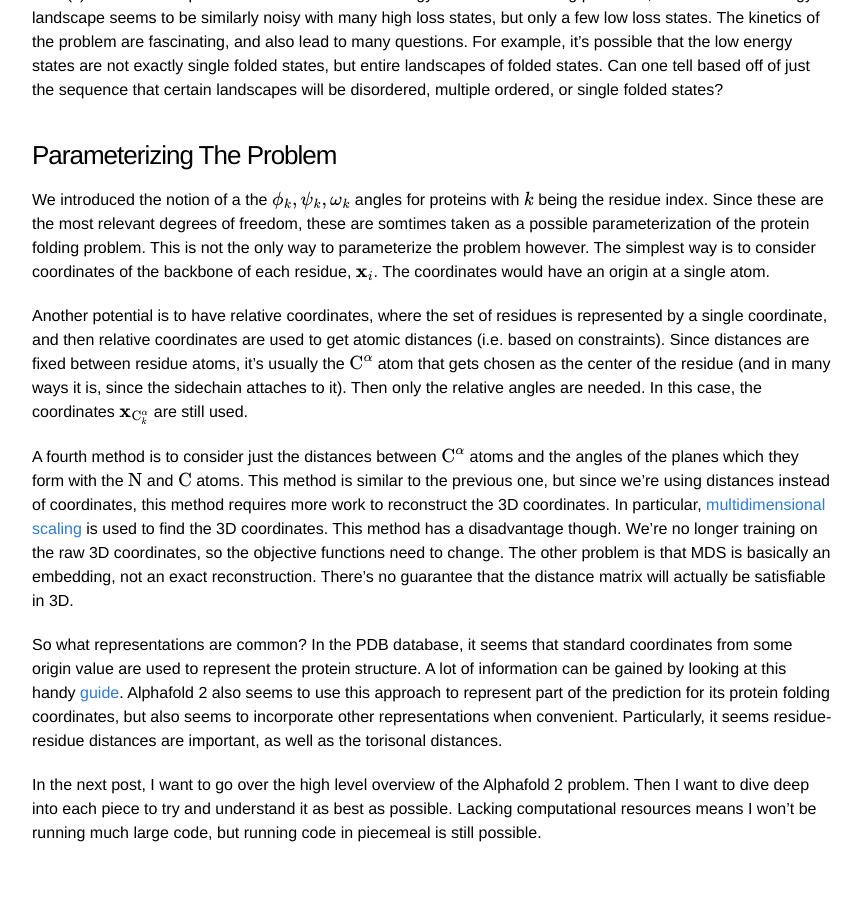
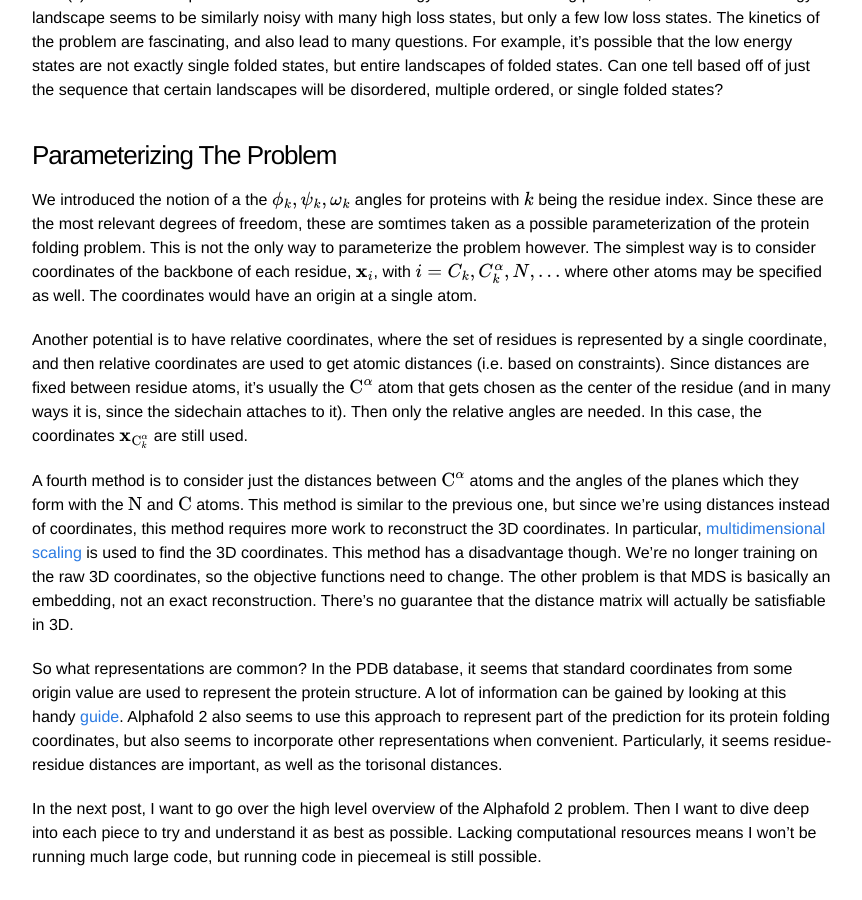
Before and after one commit to mohashei/mohashei.github.io, a Jekyll site: the page built from _posts/2021-10-26-alphafold-2-start.markdown, in a window 1280 px wide and 900 px high, scrolled down 2912 px. Shown: the whole window, without its empty margins (208-1070 px from the left). Built offline with Jekyll 4.4.1, drawn with Linux system fonts in a browser that asks for light colours; formulas are drawn with MathJax 3.

Commit message:
Update 2021-10-26-alphafold-2-start.markdown

```diff
--- a/_posts/2021-10-26-alphafold-2-start.markdown
+++ b/_posts/2021-10-26-alphafold-2-start.markdown
@@ -57,7 +57,7 @@ In biological systems, it seems these protein energy landscapes are similar to f
 
 <h3>Parameterizing The Problem</h3>
 
-We introduced the notion of a the \\(\phi_k, \psi_k, \omega_k\\) angles for proteins with \\(k\\) being the residue index. Since these are the most relevant degrees of freedom, these are somtimes taken as a possible parameterization of the protein folding problem. This is not the only way to parameterize the problem however. The simplest way is to consider coordinates of the backbone of each residue, \\(\mathbf{x}_{i}\\). The coordinates would have an origin at a single atom.
+We introduced the notion of a the \\(\phi_k, \psi_k, \omega_k\\) angles for proteins with \\(k\\) being the residue index. Since these are the most relevant degrees of freedom, these are somtimes taken as a possible parameterization of the protein folding problem. This is not the only way to parameterize the problem however. The simplest way is to consider coordinates of the backbone of each residue, \\(\mathbf{x}_{i}\\), with \\(i = \{C_k, C^{\alpha}_k, N, \ldots\}\\) where other atoms may be specified as well. The coordinates would have an origin at a single atom.
 
 Another potential is to have relative coordinates, where the set of residues is represented by a single coordinate, and then relative coordinates are used to get atomic distances (i.e. based on constraints). Since distances are fixed between residue atoms, it's usually the \\(\text{C}^{\alpha}\\) atom that gets chosen as the center of the residue (and in many ways it is, since the sidechain attaches to it). Then only the relative angles are needed. In this case, the coordinates \\(\mathbf{x}_{\text{C}^{\alpha}_k}\\) are still used.
 
```
